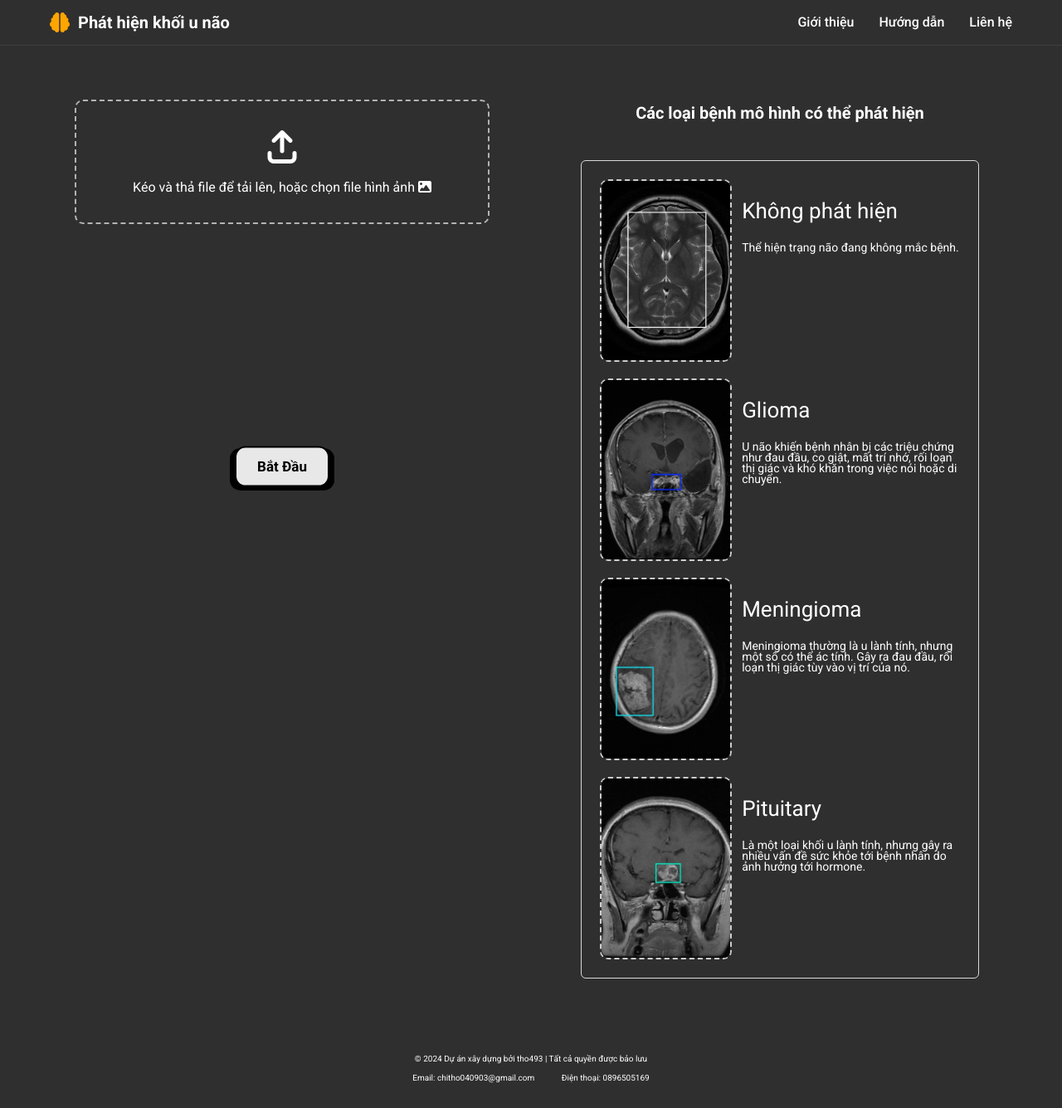
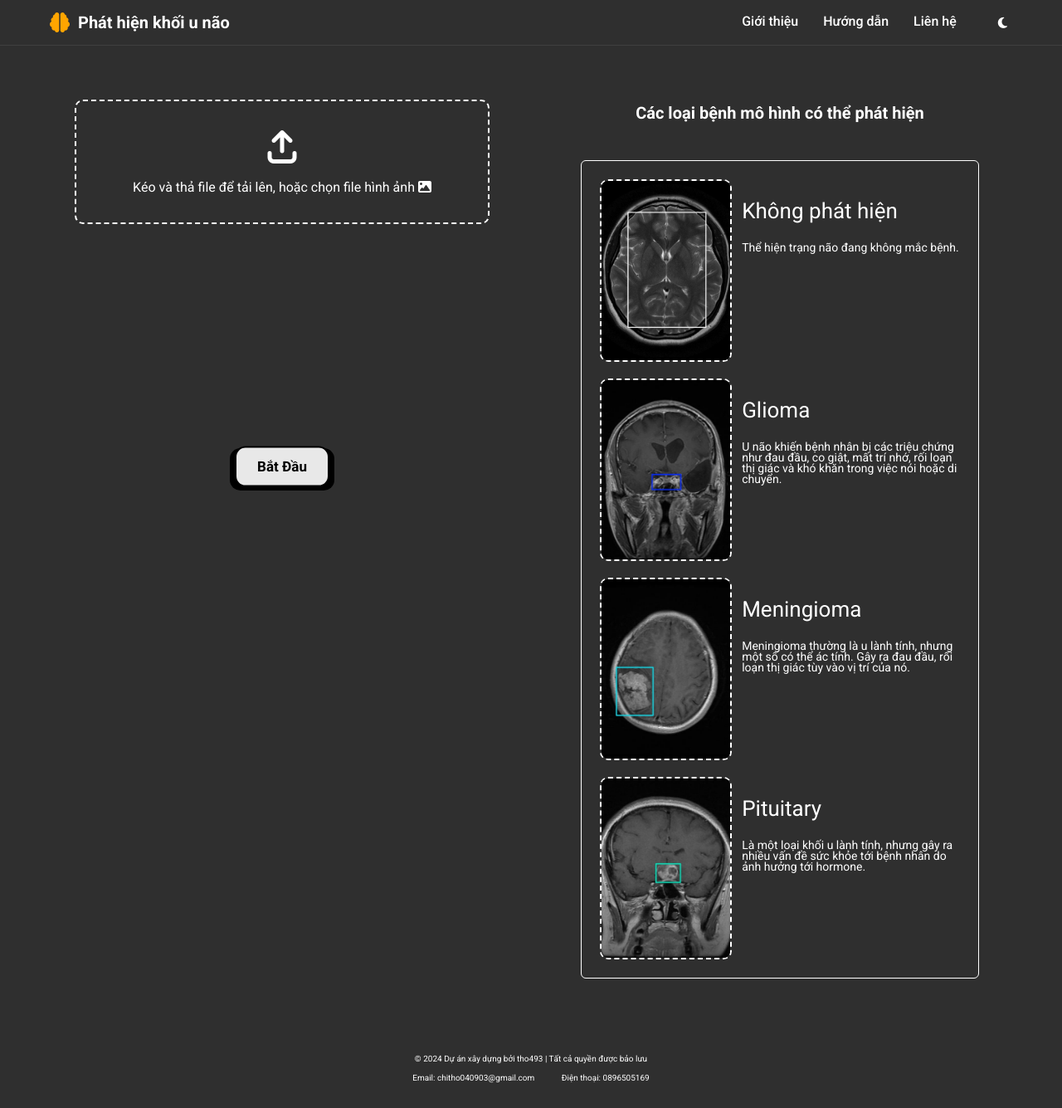
Before and after one commit to tho493/brain-tumor-detection, a Flask app: page / in a window 1280 px wide. Shown: the whole page at 83% size. Run offline with Flask 3, Linux system fonts and the light colour scheme.

Commit message:
v1.3.1: Add function change theme color

```diff
--- a/app.py
+++ b/app.py
@@ -14,8 +14,8 @@
 app = Flask(__name__)
 cors = CORS(app)
 app.config['CORS_HEADERS'] = 'Content-Type'
-# app.config['DEBUG'] = True
-# app.config['TESTING'] = True
+app.config['DEBUG'] = True
+app.config['TESTING'] = True
 
 def get_cv2_image_from_base64_string(b64str):
     encoded_data = b64str.split(',')[1]
--- a/static/assets/css/base.css
+++ b/static/assets/css/base.css
@@ -15,6 +15,34 @@
     margin: 0 auto;
 }
 
+body {
+    background-color: var(--black-color);
+    color: var(--white-color);
+    transition: background-color 0.3s, color 0.3s;
+}
+
 .hidden {
     display: None;
 }
+
+body.light-mode {
+    background-color: var(--white-color);
+    color: var(--black-color);
+}
+
+.navbar {
+    background-color: #333;
+    padding: 1rem;
+}
+
+.nav-menu__link.active {
+    font-weight: bold;
+}
+
+.theme-switch {
+    background: none;
+    border: none;
+    color: #fff;
+    font-size: 1.5rem;
+    cursor: pointer;
+}
--- a/static/assets/css/style.css
+++ b/static/assets/css/style.css
@@ -185,7 +185,7 @@
 .form-image {
     width: 500px;
     height: 150px;
-    border: 2px dashed #b3b3b3;
+    border: 2px dashed var(--white-color);
     border-radius: 10px;
     display: flex;
     flex-direction: column;
@@ -349,7 +349,7 @@
 
 .result-container {
     width: 100%;
-    border: 1px solid #d9d9d9;
+    border: 1px solid var(--white-color);
     border-radius: 6px;
     overflow: hidden;
     padding: 12px;
@@ -374,7 +374,7 @@
     width: 200px;
     border-radius: 10px;
     overflow: hidden;
-    border: 2px dashed #ccc;
+    border: 2px dashed var(--white-color);
     position: relative;
 }
 
@@ -408,14 +408,14 @@
 }
 
 .result-group__info p:first-child{
-    color: #fff;
+    color: var(--white-color);
     margin-left: 12px;
     font-size: 26px;
     line-height: 24px;
 }
 
 .result-group__info p{
-    color: #fff;
+    color: var(--white-color);
     margin-left: 12px;
     font-size: 14px;
 }
@@ -445,7 +445,7 @@
     width: 180px;
     height: 20px;
     border-radius: 8px;
-    background-color: #d9d9d9;
+    background-color: var(--white-color);
     position: relative;
     overflow: hidden;
     animation: skeletonNCKH 1s linear infinite;
@@ -465,7 +465,7 @@
 
 .result-skeleton__container {
     width: 100%;
-    border: 1px solid #d9d9d9;
+    border: 1px solid var(--white-color);
     border-radius: 6px;
     overflow: hidden;
     padding: 12px;
--- a/templates/base.html
+++ b/templates/base.html
@@ -56,6 +56,9 @@
                 <li class="nav-menu__item">
                     <a href="/contact" class="nav-menu__link {{ 'active' if request.path == '/contact' }}" >Liên hệ</a>
                 </li>
+                <button class="theme-switch" aria-label="Switch theme" style="padding-left: 50px;">
+                    <i class="fas fa-moon"></i>
+                </button>
             </ul>
         </div>
     </nav>
@@ -79,6 +82,26 @@
     <script>
         AOS.init();
     </script>
+    <script>
+        const themeSwitch = document.querySelector('.theme-switch');
+
+        themeSwitch.addEventListener('click', function () {
+            document.body.classList.toggle('dark-mode');
+            const icon = this.querySelector('i');
+
+            if (document.body.classList.contains('dark-mode')) {
+                icon.classList.remove('fa-sun');
+                icon.classList.add('fa-moon');
+                document.documentElement.style.setProperty('--black-color', '#bfab91');
+                document.documentElement.style.setProperty('--white-color', '#2f2f2f');
+            } else {
+                icon.classList.remove('fa-moon');
+                icon.classList.add('fa-sun');
+                document.documentElement.style.setProperty('--black-color', '#121212');
+                document.documentElement.style.setProperty('--white-color', '#e0e0e0');
+            }
+        });
+    </script>
 
 </body>
 
```
